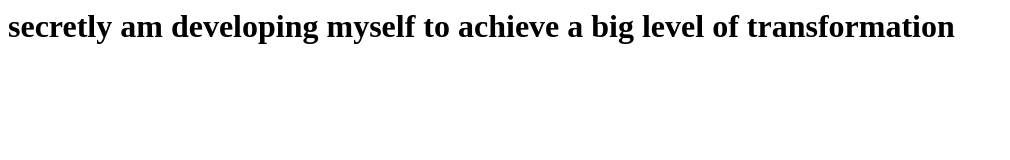
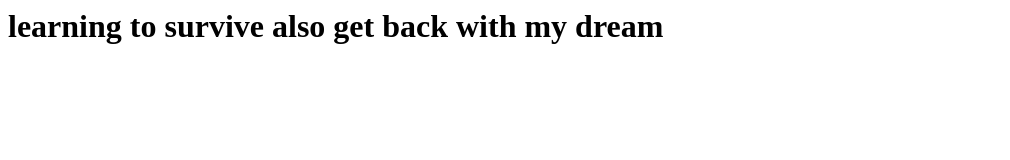
Before and after one commit to Boopathy-senseai/jenkins, a plain HTML site: page index.html in a window 1280 px wide. Shown: the whole page, without its empty margins (0-1010 px from the left). Drawn offline with Linux system fonts and the light colour scheme.

Commit message:
Update index.html

```diff
--- a/index.html
+++ b/index.html
@@ -1 +1 @@
-<h1>secretly am developing myself to achieve a big level of transformation</h1>
+<h1>learning to survive also get back with my dream</h1>
```
